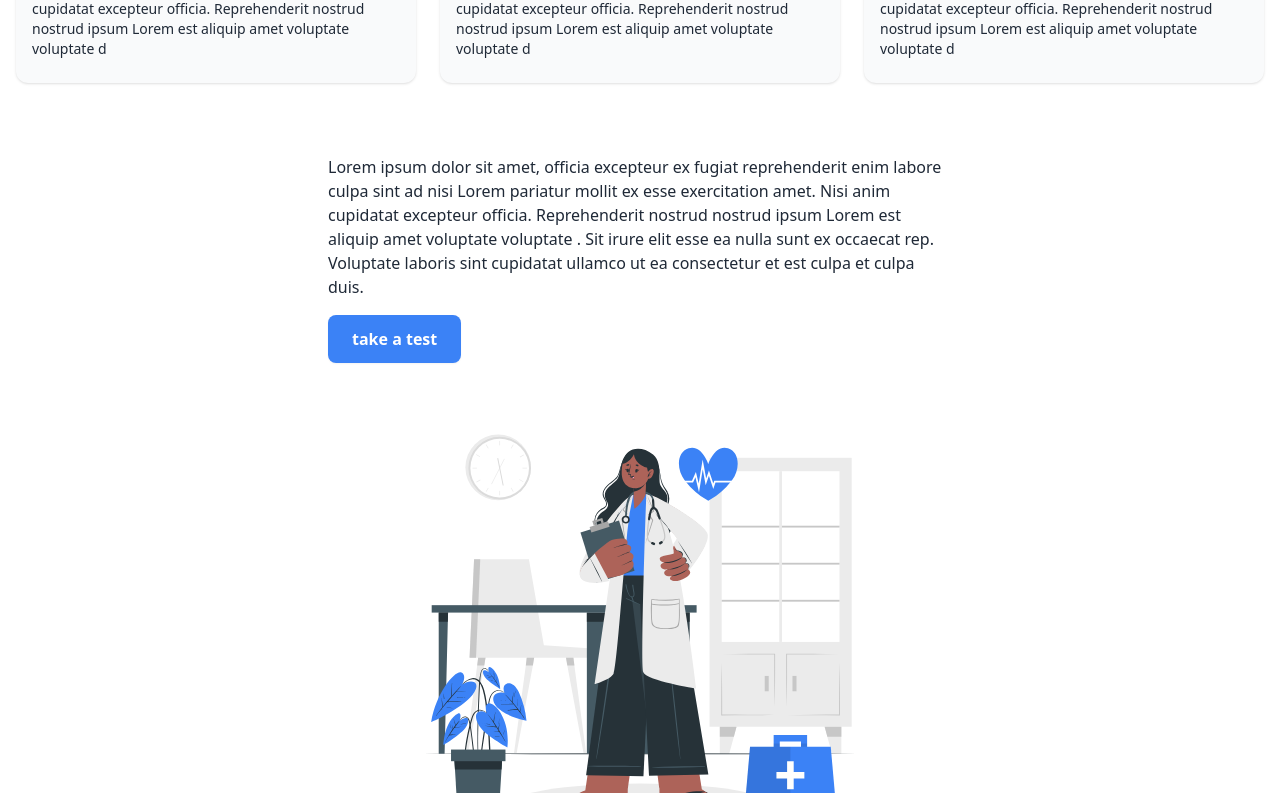
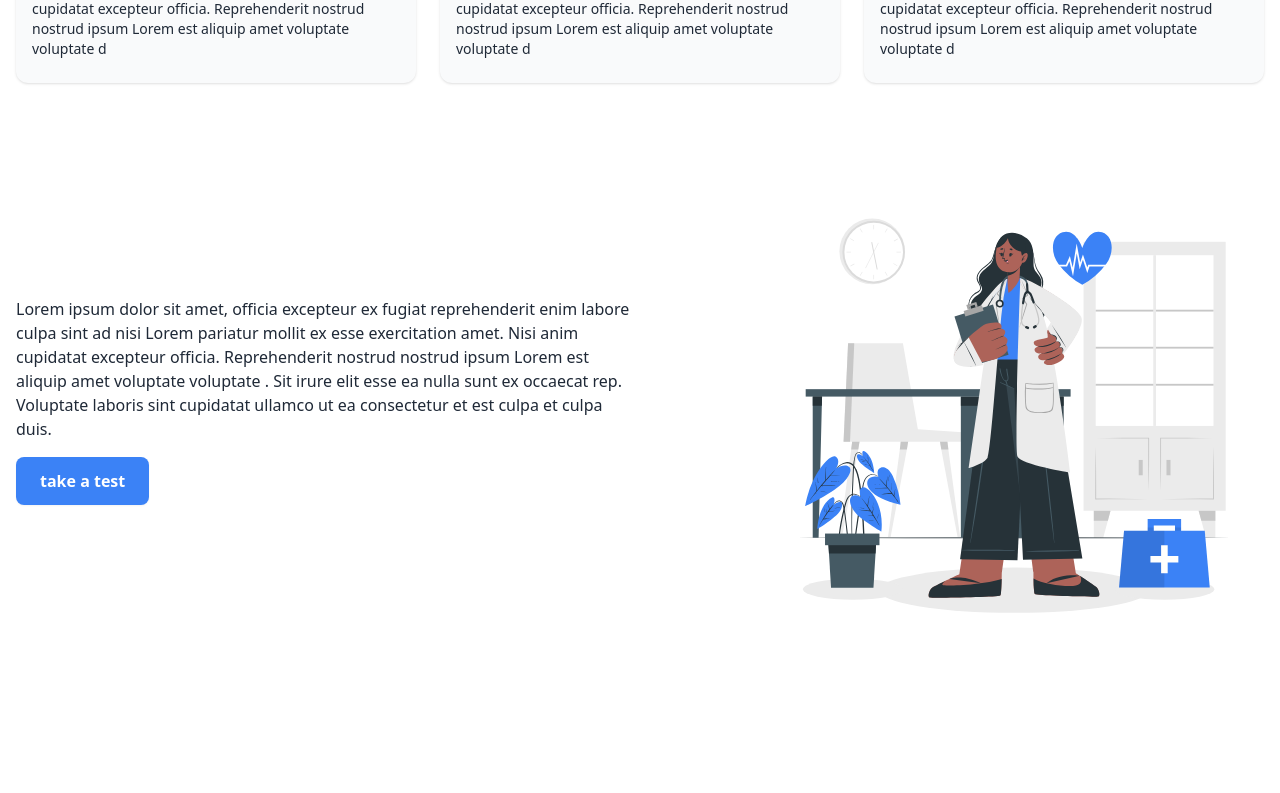
Before and after one commit to chihabMe/daw-addiction-detector, a React (Vite) app in the folder frontend/: page / in a window 1280 px wide. Shown: the part 1287-2080 px from the top of the page. Built offline with nearby package versions, Linux system fonts and the light colour scheme.

Commit message:
fixd a bug in the introduction component

```diff
--- a/frontend/src/components/pages/home/Introduction.tsx
+++ b/frontend/src/components/pages/home/Introduction.tsx
@@ -37,7 +37,7 @@ const Introduction = ({ body, reverse, image }: Props) => {
         animate={animateSection}
         ref={ref}
         className={`flex flex-col    py-10   ${
-          reverse && "lg:flex-row-reverse"
+          reverse ? "lg:flex-row-reverse":"lg:flex-row"
         } justify-between items-center`}
       >
         <motion.div
```
